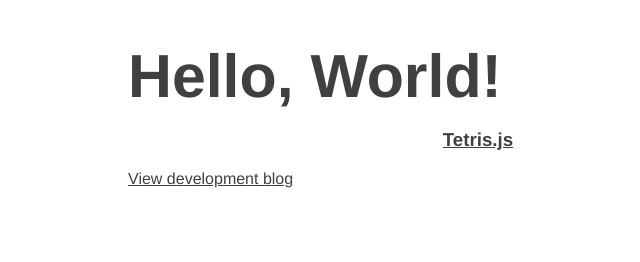
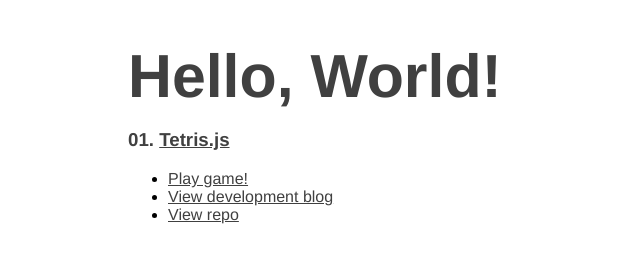
Before and after one commit to jdbevan/jdbevan.github.com, a plain HTML site: page index.html in a window 1280 px wide. Shown: the whole page, without its empty margins (162-802 px from the left). Drawn offline with Linux system fonts and the light colour scheme.

Commit message:
Updated links

```diff
--- a/index.html
+++ b/index.html
@@ -19,7 +19,7 @@
     h1 .small { font-size: 0.4em; }
     h1 a { text-decoration: none }
     h2 { font-size: 1.5em; color: #404040; }
-    h3 { text-align: center; color: #404040; }
+    h3 { color: #404040; }
     a { color: #404040; }
     .description { font-size: 1.2em; margin-bottom: 30px; margin-top: 30px; font-style: italic;}
     .download { float: right; }
@@ -32,8 +32,12 @@
 
 	<div id="container">
 		<h1>Hello, World!</h1>
-		<h3><a href="https://jdbevan.github.com/Tetris.js">Tetris.js</a></h3>
-		<p><a href="http://blog.jdbevan.com/tagged/tetris">View development blog</a></p>
+		<h3>01. <a href="https://github.com/jdbevan/Tetris.js">Tetris.js</a></h3>
+		<ul>
+		<li><a href="http://jdbevan.github.com/Tetris.js">Play game!</a></li>
+		<li><a href="http://blog.jdbevan.com/tagged/tetris">View development blog</a></li>
+		<li><a href="https://github.com/jdbevan/Tetris.js">View repo</a></li>
+		</ul>
 	</div>
 
 <script type="text/javascript">
```
